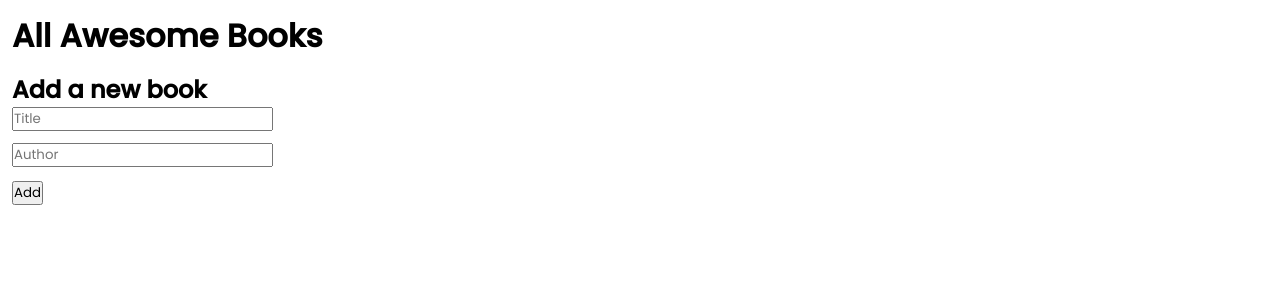
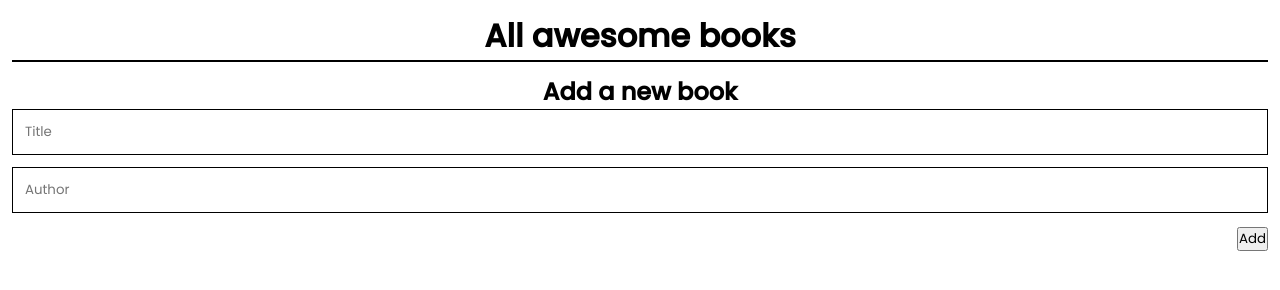
Before and after one commit to ntzwilly/awesome-books, a website: page index.html in a window 1280 px wide. Drawn offline with Linux system fonts and the light colour scheme.

Commit message:
Style text inputs

```diff
--- a/index.css
+++ b/index.css
@@ -11,18 +11,31 @@ body {
 
 li {
   text-decoration: none;
-  border-bottom: 1px solid;
-  padding-bottom: 8px;
+  padding: 8px;
 }
 
 input {
   display: block;
   margin-bottom: 12px;
+  padding: 12px;
+  border: 1px solid;
 }
 
-form {
+#book-entry {
   margin: 12px 0;
+  display: flex;
+  flex-direction: column;
 }
 
-.header-1 {
+.justify-right {
+  align-self: flex-end;
 }
+
+.text-center {
+  text-align: center;
+}
+
+#books {
+  border-width: 1px;
+  border-style: solid;
+}
--- a/index.html
+++ b/index.html
@@ -15,14 +15,16 @@
     <link rel="stylesheet" href="index.css" />
   </head>
   <body>
-    <h1 class="header-1">All Awesome Books</h1>
+    <h1 class="text-center">All awesome books</h1>
     <ul id="books"></ul>
     <div class="divider"></div>
     <form id="book-entry">
-      <h2 class="header-2">Add a new book</h2>
+      <h2 class="text-center">Add a new book</h2>
       <input type="text" placeholder="Title" required />
       <input type="text" placeholder="Author" required />
-      <button class="button" type="submit">Add</button>
+      <div class="justify-right">
+        <button class="button" type="submit">Add</button>
+      </div>
     </form>
     <script src="index.js"></script>
   </body>
```
